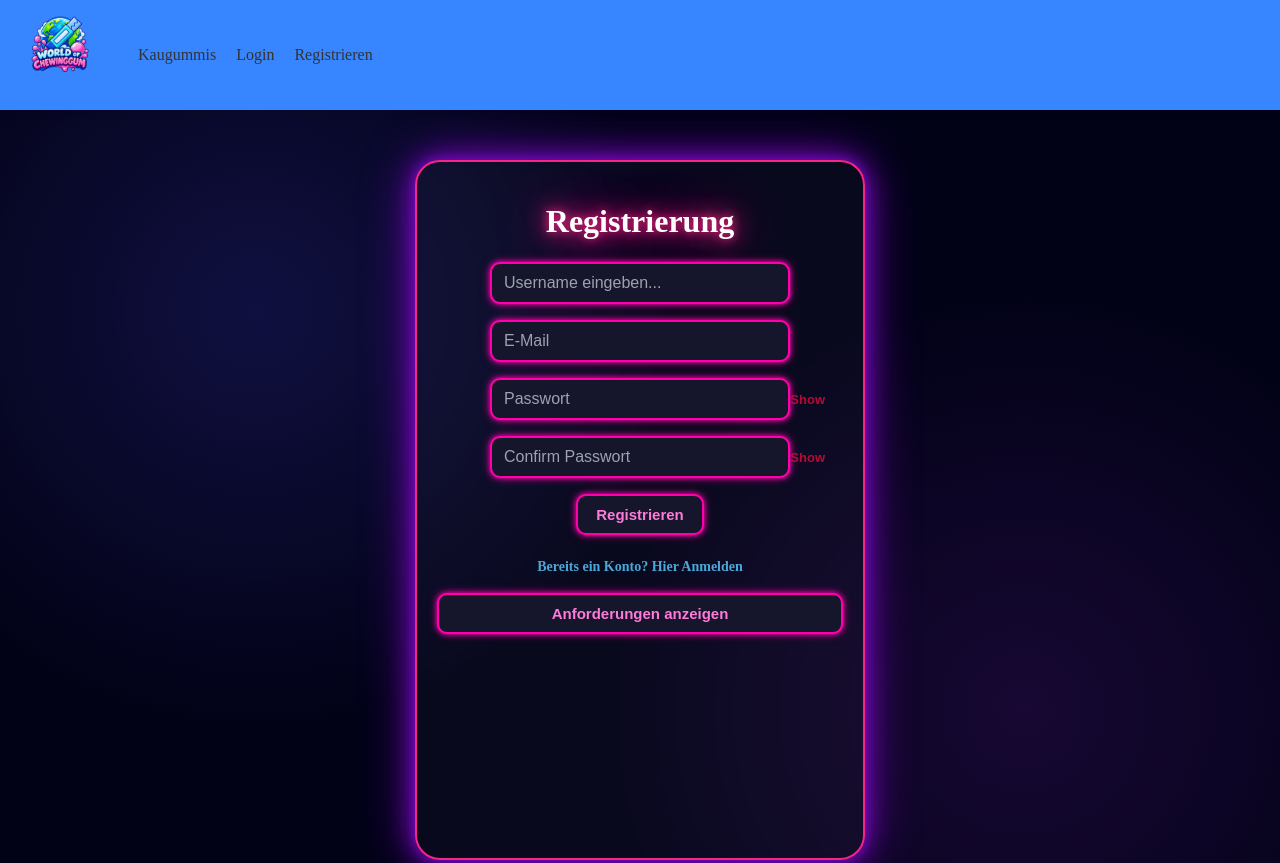
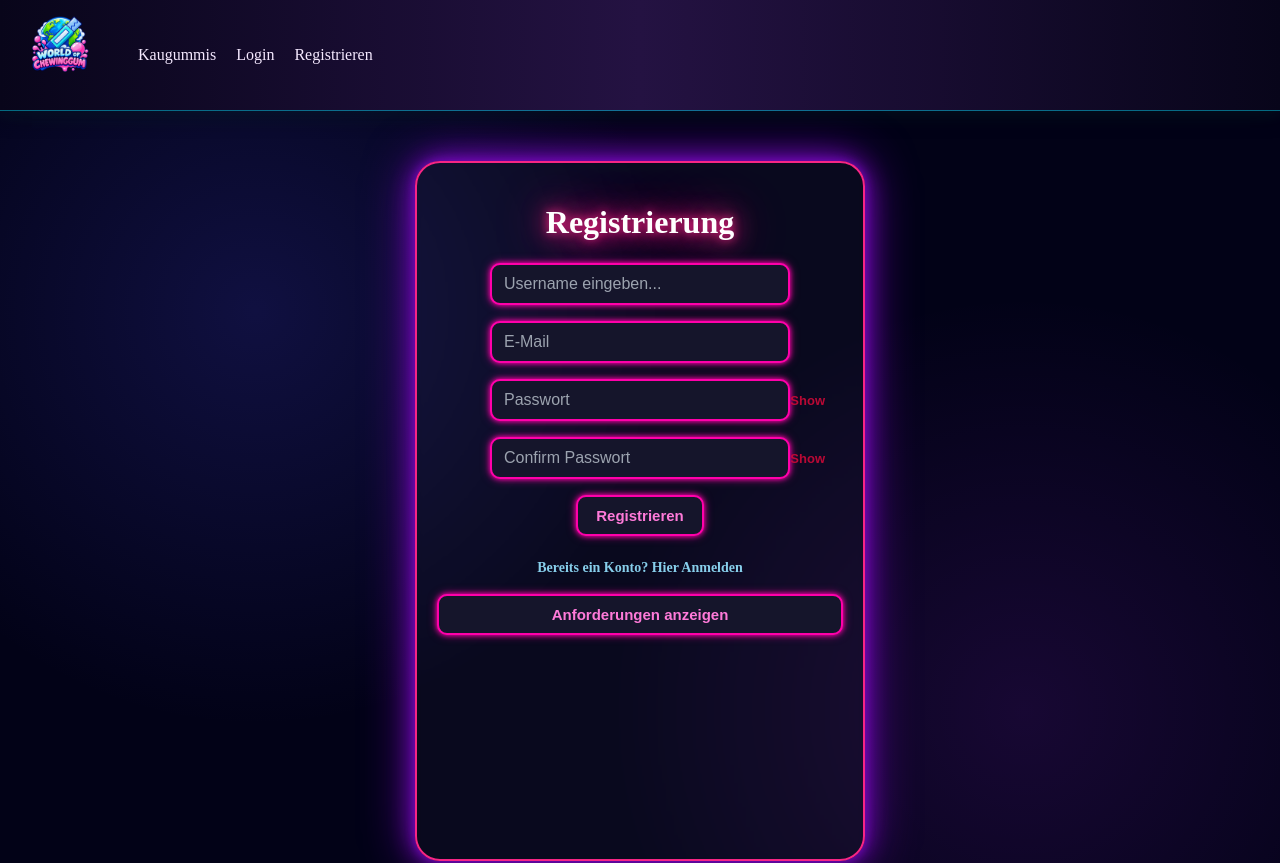
Before and after one commit to Vinci4600/World-of-Chewing-gum, a React (Vite) app in the folder Frontend/: page /register in a window 1280 px wide. Shown: the top 863 px of the page. Built offline with nearby package versions, Linux system fonts and the light colour scheme.

Commit message:
Retrolook Style Anpassung

```diff
--- a/Frontend/src/App.css
+++ b/Frontend/src/App.css
@@ -11,18 +11,18 @@ body,
   min-height: 100vh;
   width: 100%;
 
-  background-color: #17152b;
+    background-color: #08051a;
 
 
   background-image:
           radial-gradient(
                   circle at 20% 25%,
-                  #7209B7,
+                  rgba(114, 9, 183, 0.72),
                   transparent 35%
           ),
           radial-gradient(
                   circle at 80% 75%,
-                  #F72585,
+                  rgba(247, 37, 133, 0.55),
                   transparent 35%
           );
 
@@ -33,7 +33,7 @@ body,
 }}
 
 .Background:hover {
-    background-color: #F72585;
+    background-color: #110726;
     --grad1-x: 35%;
     --grad1-y: 40%;
     --grad2-x: 65%;
@@ -51,7 +51,7 @@ body,
     justify-content: center;
     align-items: center;
     min-height: 100vh;
-    background-color: #17152b;
+    background-color: #08051a;
 }
 
 
@@ -63,7 +63,7 @@ body,
 .lg-card {
     position: relative;
     text-align: center;
-    background-color: #70e000;
+    background: linear-gradient(145deg, rgba(36, 18, 66, 0.96), rgba(12, 8, 32, 0.96));
     padding: 2rem 2rem 5rem 2rem; /* Platz unten für den Button */
     text-shadow: #f72585 1px 1px 1px;
     border-radius: 12px;
@@ -77,7 +77,7 @@ body,
 /* Texte */
 .lg-title {
     margin: 0;
-    color: #17152b;
+    color: #ffffff;
     font-size: 1.8rem;
     font-weight: bold;
 }
@@ -105,8 +105,25 @@ body,
 
 .lg-sub {
     margin: 0.5rem 0 1.5rem 0;
-    color: #17152b;
+    color: #ffb5e8;
     font-size: 0.9rem;
+}
+
+.lg-footer {
+    margin-top: 24px;
+    text-align: center;
+    font-size: 14px;
+}
+
+.lg-footer a {
+    color: #87CEEB;
+    text-decoration: none;
+    font-weight: 600;
+}
+
+.lg-footer a:hover {
+    color: #6fc2e3;
+    text-decoration: underline;
 }
 
 .lg-error {
@@ -124,7 +141,7 @@ body,
 }
 
 .footer {
-    background-color: #1a1a1a;
+    background: linear-gradient(90deg, #08051a, #241242, #08051a);
     color: #ffffff;
 
     padding: 0.8rem 1rem;
@@ -143,7 +160,7 @@ body,
     align-items: center;
     min-height: 100px;
     marx-width:100px;
-    background-color: #0fc889;
+    background-color: transparent;
 }
 .copyright-text {
     font-size: 0.9rem;
@@ -165,7 +182,9 @@ body,
 .lg-input {
     width: 100%;
     padding: 0.75rem;
-    border: 2px solid #17152b;
+    border: 2px solid #7b2cbf;
+    background: #15102d;
+    color: #ffffff;
     border-radius: 6px;
     box-sizing: border-box;
     font-family: sans-serif;
@@ -185,10 +204,10 @@ body,
 .lg-btn{
 
 
-    background-color: #eb4634;
+    background: linear-gradient(135deg, #f72585, #b5179e);
     color: #ffffff;
     border-radius: 12px;
-    text-shadow: #FFBE0B 1px 1px 1px;
+    text-shadow: 0 0 10px rgba(255, 190, 11, 0.7);
     border: none;
     padding: 12px 24px;
     font-size: 16px;
@@ -222,8 +241,9 @@ Body {
 
        padding: 15px 30px;
 
-       background-color: #3886FF;
-       box-shadow: 0 2px 10px rgba(0, 0, 0, 0.1);
+    background: linear-gradient(90deg, #08051a, #241242, #08051a);
+    border-bottom: 1px solid rgba(0, 229, 255, 0.45);
+    box-shadow: 0 4px 20px rgba(0, 0, 0, 0.45), 0 0 18px rgba(0, 229, 255, 0.12);
 
 
        position: sticky;
@@ -235,7 +255,7 @@ Body {
     font-size: 24px;
     font-weight: bold;
     text-decoration: none;
-    color: #333;
+    color: #ffffff;
     margin-right: 5rem;
 }
 .navbar-logo img {
@@ -254,21 +274,21 @@ Body {
 
 .navbar-links a {
     text-decoration: none;
-    color: #333;
+    color: #f5e9ff;
     font-size: 16px;
 
     transition: color 0.2s;
 }
 
 .navbar-links a:hover {
-    color: #e85aad;
+    color: #00e5ff;
 }
 
 .logout-button {
     border: none;
-    background-color: #3bd80d;
+    background: #f72585;
 
-    color: #18c50f;
+    color: #ffffff;
 
     padding: 8px 16px;
     border-radius: 8px;
@@ -279,6 +299,6 @@ Body {
 }
 
 .logout-button:hover {
-    background-color: #e53e3e
+    background-color: #b5179e
 
 }
--- a/Frontend/src/pages/components/Styles/Add.css
+++ b/Frontend/src/pages/components/Styles/Add.css
@@ -26,7 +26,7 @@
 
 .add-kaugummi{
     position: absolute;
-    text-shadow: orangered 2px 2px;
+    text-shadow: 0 0 12px #ff2bd6;
 }
 
 
@@ -37,7 +37,7 @@
     cursor: pointer;
     border: none;
     border-radius: 5px;
-    background-color: #007bff;
+    background: linear-gradient(135deg, #f72585, #b5179e);
     color: white;
     transition: all 0.3s ease;
     overflow: hidden;
@@ -46,26 +46,26 @@
 /* Hover-Effekt: Vergrößern und Schatten */
 .button1.animated-btn:hover {
     transform: translateY(-3px) scale(1.05);
-    box-shadow: 0 8px 15px rgba(0, 123, 255, 0.4);
-    background-color: #0056b3;
+    box-shadow: 0 0 18px rgba(247, 37, 133, 0.45);
+    background: #00b8cc;
 }
 
 /* Click-Effekt */
 .button1.animated-btn:active {
     transform: translateY(-1px) scale(0.98);
-    box-shadow: 0 4px 8px rgba(0, 123, 255, 0.3);
+    box-shadow: 0 0 12px rgba(0, 229, 255, 0.35);
 }
 
 /* Optionale Puls-Animation, um Aufmerksamkeit zu erzeugen */
 @keyframes pulse {
     0% {
-        box-shadow: 0 0 0 0 rgba(0, 123, 255, 0.6);
+        box-shadow: 0 0 0 0 rgba(0, 229, 255, 0.6);
     }
     70% {
-        box-shadow: 0 0 0 10px rgba(0, 123, 255, 0);
+        box-shadow: 0 0 0 10px rgba(0, 229, 255, 0);
     }
     100% {
-        box-shadow: 0 0 0 0 rgba(0, 123, 255, 0);
+        box-shadow: 0 0 0 0 rgba(0, 229, 255, 0);
     }
 }
 
--- a/Frontend/src/pages/components/Styles/Edit.css
+++ b/Frontend/src/pages/components/Styles/Edit.css
@@ -61,7 +61,7 @@
 }
 
 .edit-field input:focus {
-    outline: 2px solid #3a86ff;
+    outline: 2px solid #00e5ff;
     outline-offset: 2px;
 }
 
@@ -112,7 +112,7 @@
 }
 
 .edit-actions .edit-cancel-button {
-    background: #3a86ff;
+    background: #00a8b8;
 }
 
 .edit-loading {
--- a/Frontend/src/pages/components/Styles/ForgotPassword.css
+++ b/Frontend/src/pages/components/Styles/ForgotPassword.css
@@ -4,7 +4,7 @@
     display: flex;
     align-items: center;
     justify-content: center;
-    padding: 24px;
+     background: rgba(21, 16, 45, 0.96);
     background: #ffffff;
     font-family: -apple-system, BlinkMacSystemFont, 'Segoe UI', sans-serif;
 }
@@ -12,7 +12,7 @@
     width: 100%;
     max-width: 400px;
     padding: 40px 32px;
-    border-radius: 16px;
+     background: #15102d;
     background: #ffffff;
     border: 1px solid #e5e7eb;
     box-shadow: 0 4px 20px rgba(0, 0, 0, 0.06);
@@ -90,7 +90,7 @@
     height: 16px;
     accent-color: #87CEEB;
     cursor: pointer;
-}
+     background: #00e5ff;
 .lg-btn {
     width: 100%;
     padding: 13px;
--- a/Frontend/src/pages/components/Styles/Home.css
+++ b/Frontend/src/pages/components/Styles/Home.css
@@ -295,6 +295,23 @@ input:not([type="checkbox"]) {
     text-align: center;
     color: #888;
     font-size: 0.9rem;
+}
+
+.lg-footer {
+    margin-top: 24px;
+    text-align: center;
+    font-size: 14px;
+}
+
+.lg-footer a {
+    color: #87CEEB;
+    text-decoration: none;
+    font-weight: 600;
+}
+
+.lg-footer a:hover {
+    color: #6fc2e3;
+    text-decoration: underline;
 }
 
 /* Google Sign-In Button */
@@ -633,6 +650,41 @@ label {
 .kaugummi-shop-button {
     background: #d51a8d;
 }
+
+.favorite-btn {
+    display: inline-flex;
+    align-items: center;
+    gap: 10px;
+    margin-top: 16px;
+    padding: 11px 18px;
+    border: 1px solid rgba(255, 122, 217, 0.8);
+    border-radius: 999px;
+    color: #fff;
+    background: linear-gradient(135deg, #361b4c, #d51a8d);
+    box-shadow: 0 8px 18px rgba(213, 26, 141, 0.22);
+    cursor: pointer;
+    font-size: 0.95rem;
+    font-weight: 700;
+    transition: transform 0.2s ease, box-shadow 0.2s ease, filter 0.2s ease;
+}
+
+.favorite-btn:hover {
+    transform: translateY(-2px);
+    box-shadow: 0 11px 24px rgba(213, 26, 141, 0.38);
+    filter: brightness(1.08);
+}
+
+.favorite-btn:focus-visible {
+    outline: 3px solid rgba(255, 255, 255, 0.85);
+    outline-offset: 3px;
+}
+
+.favorite-btn-icon {
+    color: #ffb5e8;
+    font-size: 1.35rem;
+    line-height: 1;
+}
+
 /** Kommentar Styles**/
 .comments-section {
     margin-top: 32px;
--- a/Frontend/src/pages/components/Styles/PrivacyBanner.css
+++ b/Frontend/src/pages/components/Styles/PrivacyBanner.css
@@ -4,7 +4,7 @@
     bottom: 0;
     left: 0;
     right: 0;
-    z-index: 9999;
+     background: linear-gradient(90deg, #0b0620, #241242, #0b0620);
     background: #1a1a2e;
     color: #f0f0f0;
     border-top: 3px solid #00adb5;
@@ -16,7 +16,7 @@
     box-shadow: 0 -4px 20px rgba(0, 0, 0, 0.4);
     flex-wrap: wrap;
 }
-
+     border-top: 3px solid #00e5ff;
 .privacy-banner-text {
     flex: 1;
     min-width: 240px;
@@ -25,9 +25,9 @@
 .privacy-banner-text strong {
     font-size: 1rem;
     color: #00adb5;
-}
 
-.privacy-banner-text p {
+
+ color: #00e5ff;
     margin: 6px 0 0;
     font-size: 0.85rem;
     color: #ccc;
```
